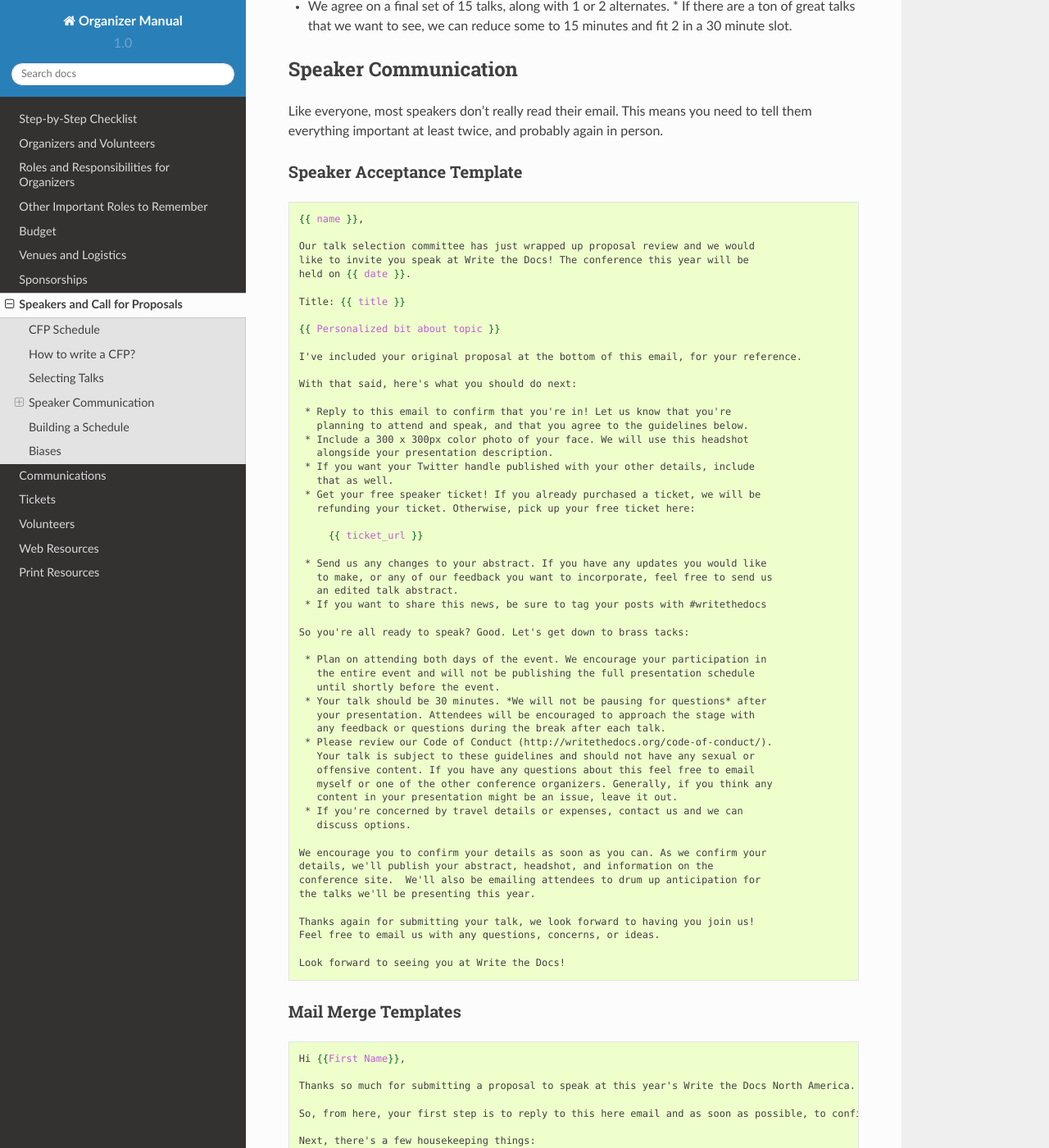
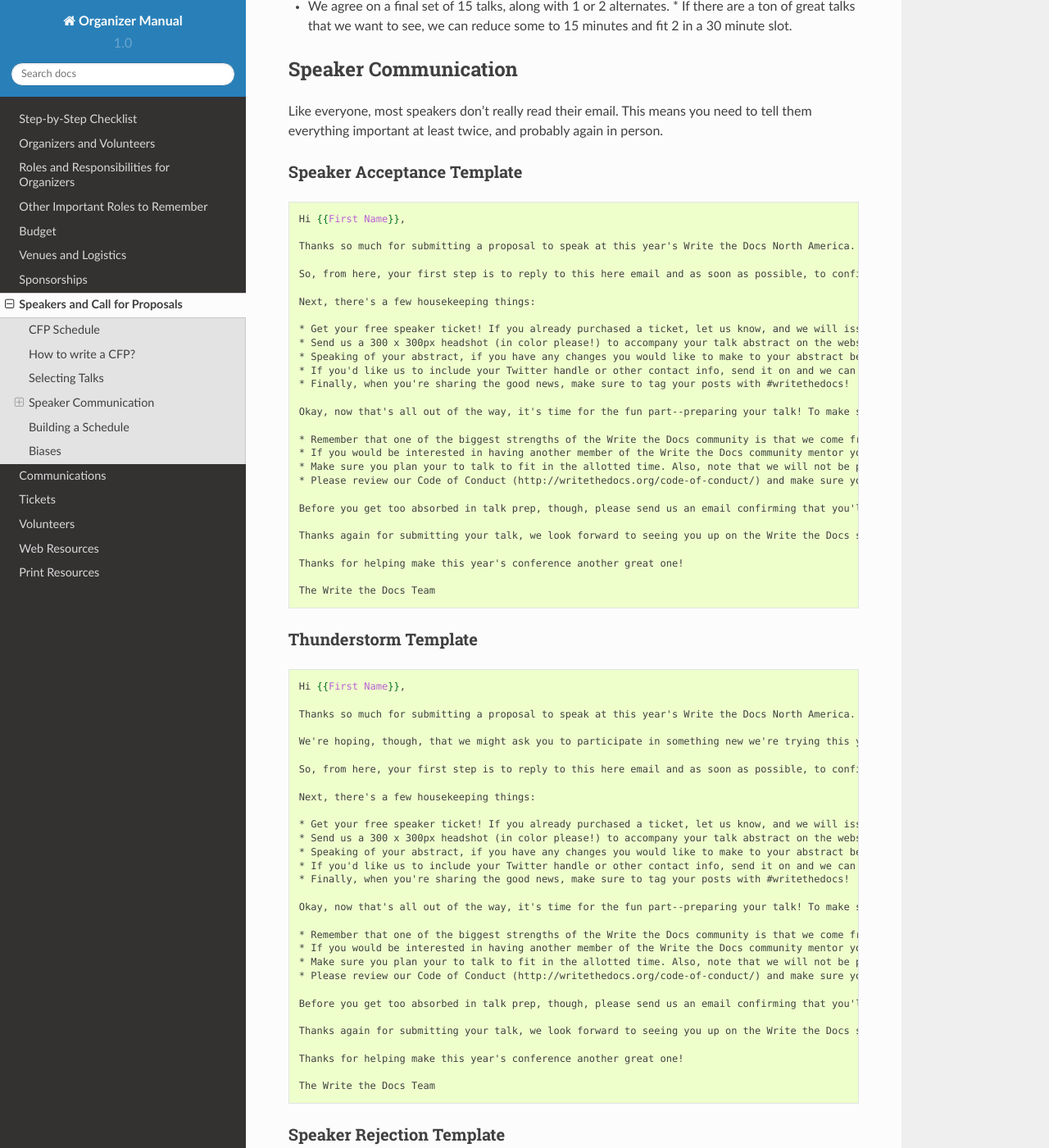
Before and after one commit to writethedocs/organizer-manual, a Sphinx documentation site: the page built from docs/confs/cfp.rst, in a window 1280 px wide and 1400 px high, scrolled down 1412 px. Shown: the whole window at 82% size. Built offline with Sphinx 7.4.7 and the Read the Docs theme 2.0.0, drawn with Linux system fonts in a browser that asks for light colours; some of the changed text lies outside the part shown.

Commit message:
Delete dupe templates

```diff
--- a/docs/confs/cfp.rst
+++ b/docs/confs/cfp.rst
@@ -65,68 +65,6 @@
 and probably again in person.
 
 Speaker Acceptance Template
-~~~~~~~~~~~~~~~~~~~~~~~~~~~
-
-.. code-block:: jinja
-
-	{{ name }},
-
-	Our talk selection committee has just wrapped up proposal review and we would
-	like to invite you speak at Write the Docs! The conference this year will be
-	held on {{ date }}.
-
-	Title: {{ title }}
-
-	{{ Personalized bit about topic }}
-
-	I've included your original proposal at the bottom of this email, for your reference.
-
-	With that said, here's what you should do next:
-
-	 * Reply to this email to confirm that you're in! Let us know that you're
-	   planning to attend and speak, and that you agree to the guidelines below.
-	 * Include a 300 x 300px color photo of your face. We will use this headshot
-	   alongside your presentation description.
-	 * If you want your Twitter handle published with your other details, include
-	   that as well.
-	 * Get your free speaker ticket! If you already purchased a ticket, we will be
-	   refunding your ticket. Otherwise, pick up your free ticket here:
-
-	     {{ ticket_url }}
-
-	 * Send us any changes to your abstract. If you have any updates you would like
-	   to make, or any of our feedback you want to incorporate, feel free to send us
-	   an edited talk abstract.
-	 * If you want to share this news, be sure to tag your posts with #writethedocs
-
-	So you're all ready to speak? Good. Let's get down to brass tacks:
-
-	 * Plan on attending both days of the event. We encourage your participation in
-	   the entire event and will not be publishing the full presentation schedule
-	   until shortly before the event.
-	 * Your talk should be 30 minutes. *We will not be pausing for questions* after
-	   your presentation. Attendees will be encouraged to approach the stage with
-	   any feedback or questions during the break after each talk.
-	 * Please review our Code of Conduct (http://writethedocs.org/code-of-conduct/).
-	   Your talk is subject to these guidelines and should not have any sexual or
-	   offensive content. If you have any questions about this feel free to email
-	   myself or one of the other conference organizers. Generally, if you think any
-	   content in your presentation might be an issue, leave it out.
-	 * If you're concerned by travel details or expenses, contact us and we can
-	   discuss options.
-
-	We encourage you to confirm your details as soon as you can. As we confirm your
-	details, we'll publish your abstract, headshot, and information on the
-	conference site.  We'll also be emailing attendees to drum up anticipation for
-	the talks we'll be presenting this year.
-
-	Thanks again for submitting your talk, we look forward to having you join us!
-	Feel free to email us with any questions, concerns, or ideas.
-
-	Look forward to seeing you at Write the Docs!
-
-
-Mail Merge Templates
 ~~~~~~~~~~~~~~~~~~~~
 
 .. code-block:: jinja
@@ -208,31 +146,6 @@
 
 	TODO
 
-Mail Merge Template
-~~~~~~~~~~~~~~~~~~~
-
-.. code-block:: jinja
-
-	Hi {{First Name}},
-
-	Thanks so much for submitting a proposal to speak at this year's Write the Docs North America. Every year we receive a growing number of proposals, and we're always blown away by the amazing breadth of knowledge that our community brings to the table. Unfortunately, presentation spots are limited and the talk selection committee wasn't able to include your talk in our program this year.
-
-	We would still love if you could join us though! We set aside a block of early bird tickets for anyone who took the time to submit a talk proposal. You can pick up your ticket with the following link: https://ti.to/writethedocs/write-the-docs-na-2016/discount/TALKPROPOSAL
-
-	During the review process, each member of the review committee considered each proposal carefully and then compared notes to make their final selections. We thought it might be useful to share a couple of the common themes for why talks may not have been included:
-
-	* The subject of the talk was too specific for a larger audience. One of the biggest strengths of the Write the Docs community is that we come from a huge variety of professional and personal backgrounds. The committee looks specifically for talks that appeal to a good mix of our attendees.
-	* The talk focused heavily on documentation tooling. We think these talks are important, but we tend to showcase higher-level concepts that progress the way we think in the documentation world.
-	* There were multiple talks on the same topic. We try to choose talks that cover a wide range of topics, which means making some hard choices between multiple great talks on similar topics.
-	* We just didn't have room. We receive many fantastic talks each year and have to pass up on some talks that we were really excited by.
-
-	Keep in mind that we do run several batches of lightning talks that you can sign up for at the event. Plus, we have an unconference space downstairs from the main stage, in Lola's room, which is a great chance for more informal discussions. We'd love to have you, your ideas, and your passion at the conference--on stage or not, they're what make this event great!
-
-	Thanks again for your proposal, and we hope to see you at the conference!
-
-	The Write the Docs Team
-
-
 Building a Schedule
 -------------------
 
```
